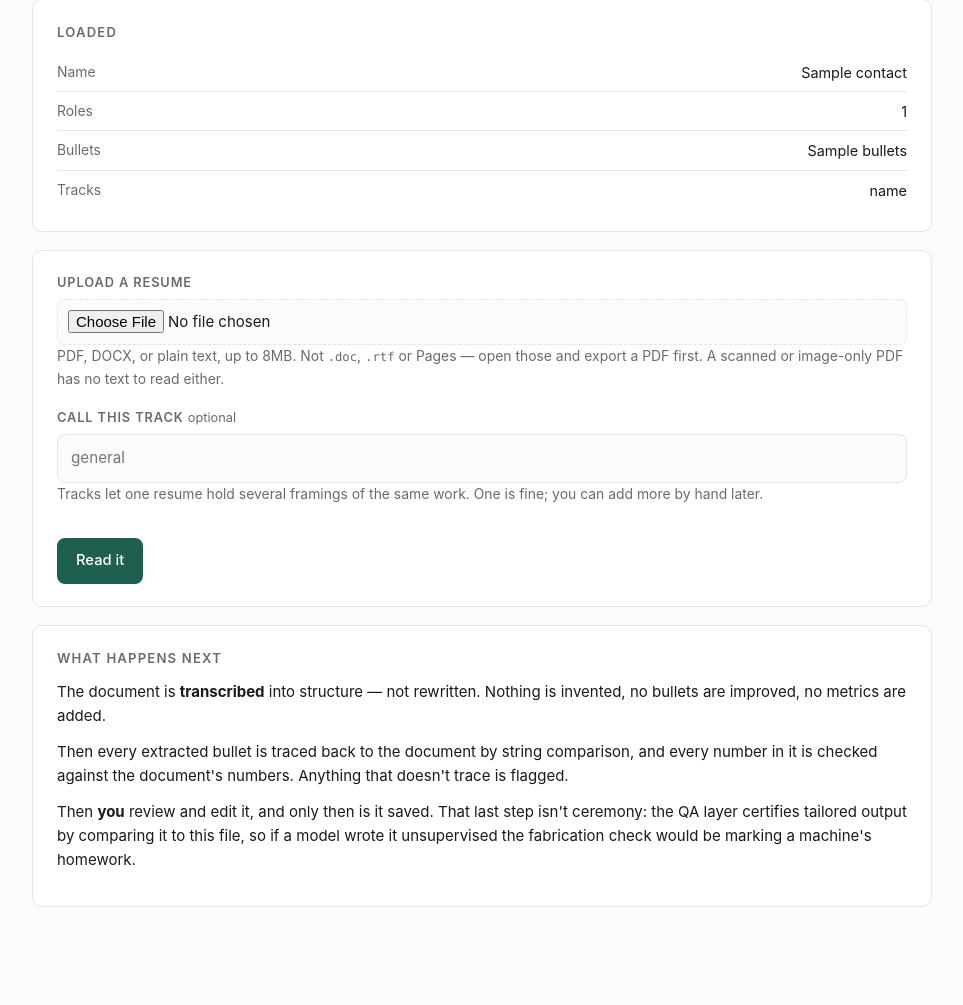
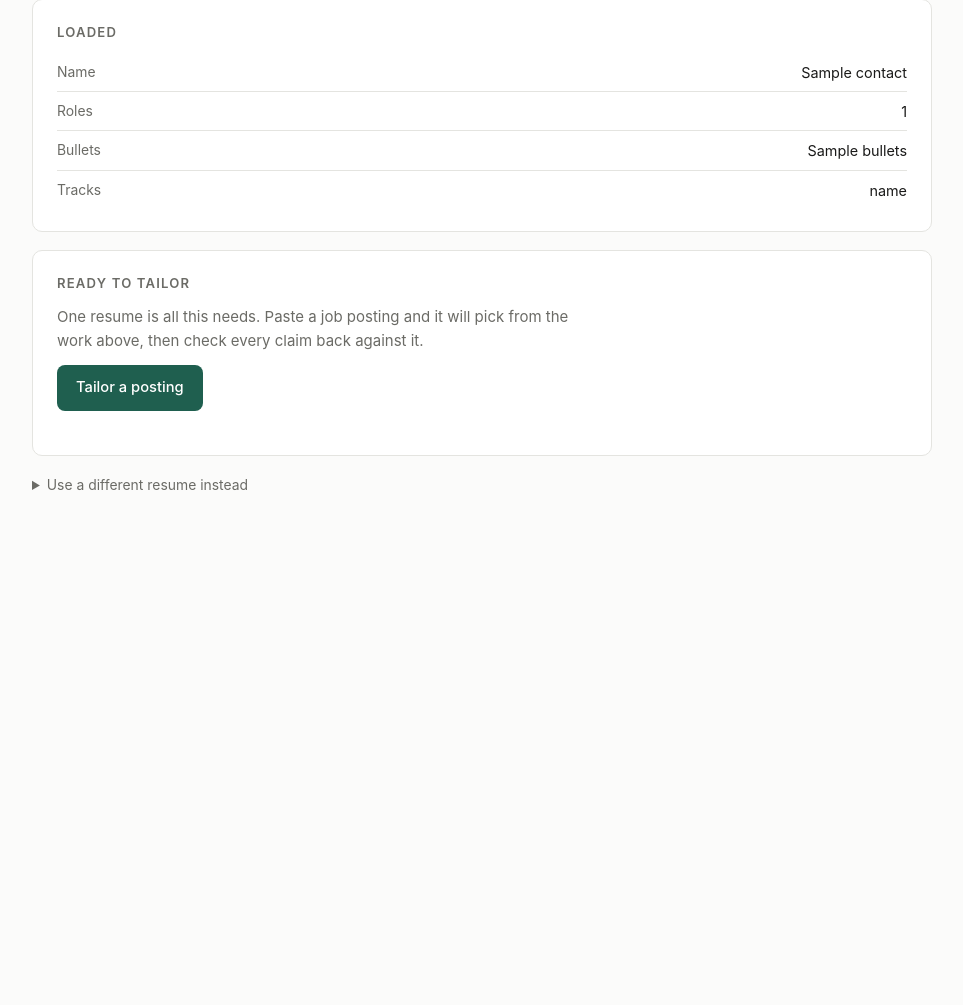
Before and after one commit to Charrlllezz/resume-agent, a Flask app: template templates/resume.html in a window 1280 px wide. Shown: the part 223-1228 px from the top of the page, without its empty margins (158-1121 px from the left). After the commit the page ends 713 px from the top, so only its background shows below. Run offline with Flask 3, Linux system fonts and the light colour scheme; the template is opened without the code that fills it: most values are stand-ins (such as "Sample title", 1, 10 or a date in 2020); some libraries are stand-ins or nearby versions.

Commit message:
Lead with the way forward once a resume is loaded
Approving the review redirected to /resume, whose loudest element was an
"Upload a resume" form -- so the page asked for a second file when the only
way on was a small link in the top-right nav. One resume is the finished
state, not a step towards several.

The form is still there, collapsed, as a replacement, and springs open on an
upload error so a rejected file can be retried.

Co-Authored-By: Claude Opus 5 (1M context) <noreply@anthropic.com>
Claude-Session: https://claude.ai/code/session_01B4fr1vd7eeNrM7uEDAyJQu

```diff
--- a/templates/resume.html
+++ b/templates/resume.html
@@ -2,6 +2,10 @@
 {% block title %}Master resume · resume-agent{% endblock %}
 {% block topright %}<a class="btn" href="{{ url_for('index') }}">Tailor a posting</a>{% endblock %}
 {% block body %}
+{# One resume is the finished state, not a step on the way to several. Once one
+   is loaded this page leads with the way forward and demotes the upload form to
+   a replacement; leading with the form read as a demand for a second file. #}
+{% set loaded = resume and not using_sample %}
 <section class="hero">
   <h1>Your master resume</h1>
   <p class="sub">Everything the tailoring picks from, and the file every claim
@@ -32,9 +36,23 @@
 </section>
 {% endif %}
 
+{% if loaded %}
+<section class="card">
+  <h2>Ready to tailor</h2>
+  <p class="sub">One resume is all this needs. Paste a job posting and it will
+     pick from the work above, then check every claim back against it.</p>
+  <div class="actions">
+    <a class="btn primary" href="{{ url_for('index') }}">Tailor a posting</a>
+  </div>
+</section>
+
+<details{% if error %} open{% endif %}>
+  <summary>Use a different resume instead</summary>
+{% endif %}
+
 <form method="post" action="{{ url_for('resume_upload') }}"
       enctype="multipart/form-data" class="card">
-  <label for="file">Upload a resume</label>
+  <label for="file">{{ "Upload a different resume" if loaded else "Upload a resume" }}</label>
   <input id="file" name="file" type="file" accept=".pdf,.docx,.txt,.md,.markdown" required>
   <p class="hint">PDF, DOCX, or plain text, up to 8MB. Not <code>.doc</code>,
      <code>.rtf</code> or Pages — open those and export a PDF first. A scanned
@@ -45,9 +63,16 @@
   <p class="hint">Tracks let one resume hold several framings of the same work.
      One is fine; you can add more by hand later.</p>
 
+  {% if loaded %}
+  <p class="hint">This replaces what's loaded now. On the trial it also costs
+     one of your free uploads.</p>
+  {% endif %}
   <button type="submit">Read it</button>
 </form>
 
+{% if loaded %}
+</details>
+{% else %}
 <section class="card">
   <h2>What happens next</h2>
   <p>The document is <strong>transcribed</strong> into structure — not rewritten.
@@ -60,4 +85,5 @@
      comparing it to this file, so if a model wrote it unsupervised the
      fabrication check would be marking a machine's homework.</p>
 </section>
+{% endif %}
 {% endblock %}
```
